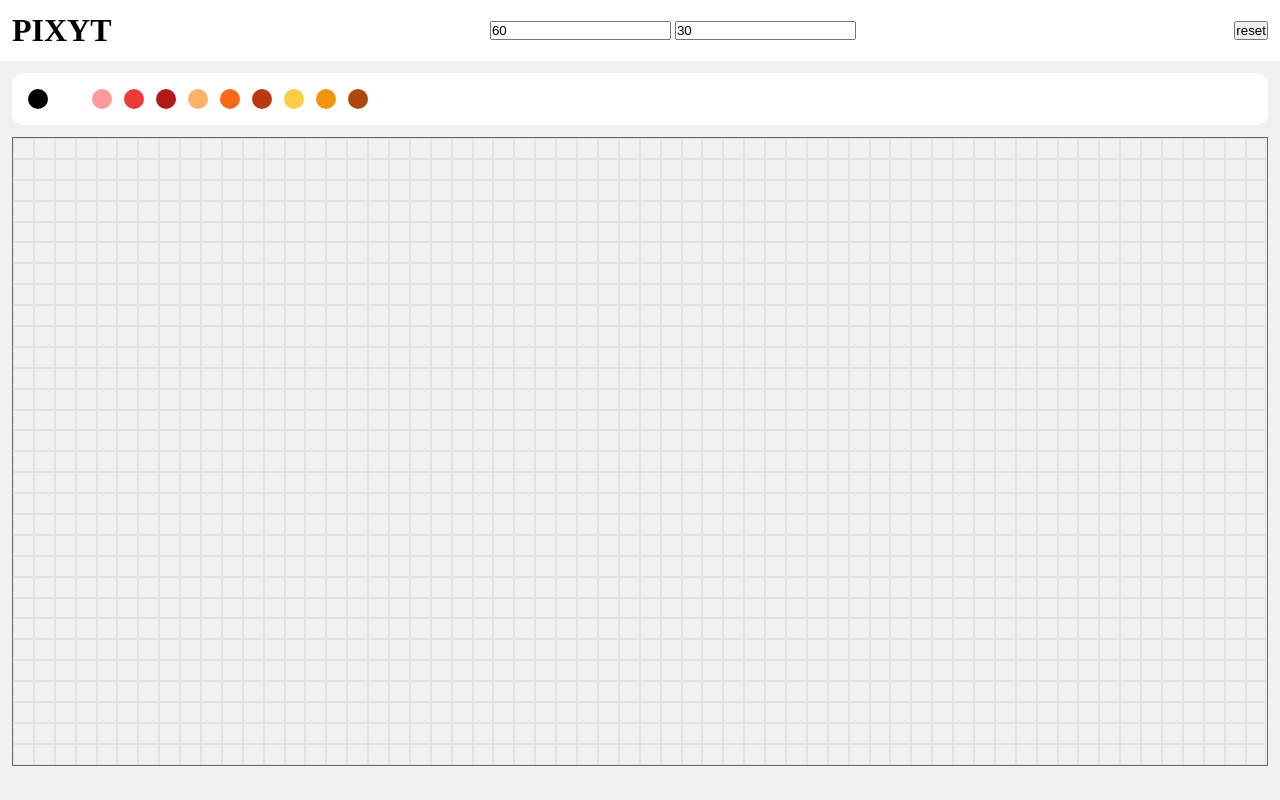
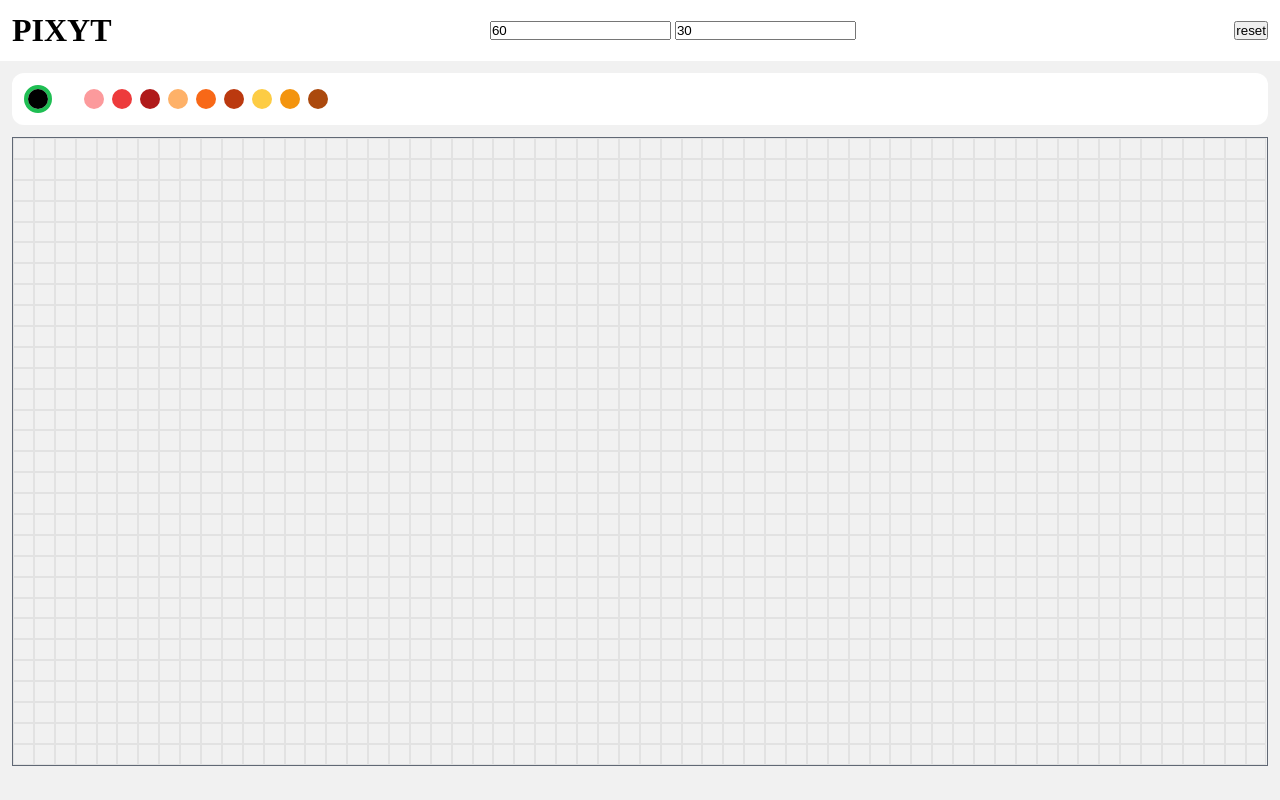
Before and after one commit to MaryChiodelli/pixyt, a plain HTML site: page index.html in a window 1280 px wide. Drawn offline with Linux system fonts and the light colour scheme.

Commit message:
fix style on selected color

```diff
--- a/css/app.css
+++ b/css/app.css
@@ -38,7 +38,6 @@ ul, ol, menu {
 
 .color-list {
     display: flex;
-    gap: .25rem;
 
     padding: .75rem;
     border-radius: .75rem;
--- a/js/app.js
+++ b/js/app.js
@@ -11,17 +11,24 @@ let canvasSize = width * height;
 const colors = [
     '#000000', '#FFFFFF', '#FC9A9C', '#ED3B3C', '#B01A1A', '#FEB168', '#F86817', '#BB390F', '#FDCC44', '#F3940E', '#AB490D'
 ];
-let selectedColor = '#000000';
+let selectedColor, selectedListItem;
 const colorItemEls = [];
 // const colorDivEls = [];
 
-colors.forEach(function(color) {
+colors.forEach(function(color, index) {
     const li = document.createElement('li');
     const div = document.createElement('div');
 
     li.classList.add('color-item');
     div.classList.add('color-item__color');
     div.style.backgroundColor = color;
+
+    if (index === 0) {
+        li.classList.add('selected');
+
+        selectedColor = color;
+        selectedListItem = li;
+    }
 
     li.append(div);
     colorList.append(li);
@@ -40,7 +47,7 @@ resetButton.addEventListener('click', function() {
     canvasSize = width * height;
 
     createCanvas();
-    console.log(width, height);
+    // console.log(width, height);
 });
 
 canvasEl.addEventListener('click', function(event) {
@@ -54,10 +61,13 @@ canvasEl.addEventListener('click', function(event) {
 
 colorList.addEventListener('click', function(event) {
     const target = event.target;
-    const selectedItem = target.parentElement;
 
     if (target !== colorList && !colorItemEls.includes(target)) {
-        // selectedItem.classList.add('selected');
+        selectedListItem.classList.remove('selected');
+
+        selectedListItem = target.parentElement;
+        selectedListItem.classList.add('selected');
+
         selectedColor = target.style.backgroundColor;
     }
 });
```
